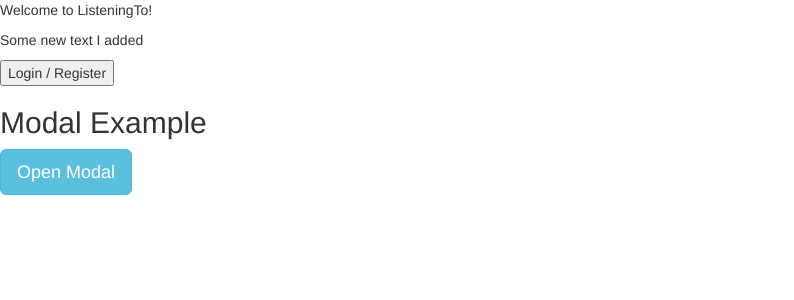
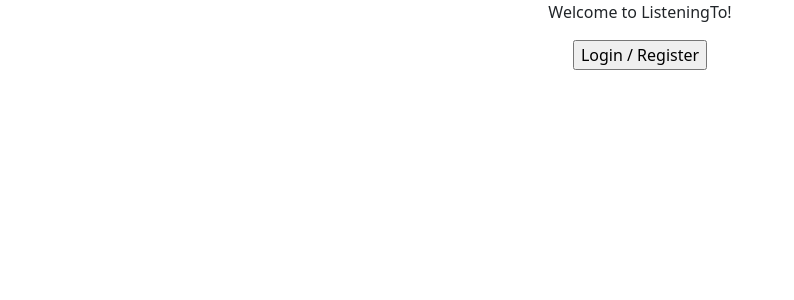
Before and after one commit to phedayat/ListeningTo, a Flask app: page / in a window 1280 px wide. Shown: the top 300 px of the page, without its empty margins (0-794 px from the left). Run offline with Flask 2, Linux system fonts and the light colour scheme; some libraries are stand-ins or nearby versions.

Commit message:
Added new home page and auth pages. Former is landing after auth and latter is for doing back-end authentication. Added relevant methods to main.py. Also created redis_client.py for managing Redis.

```diff
--- a/requirements.txt
+++ b/requirements.txt
@@ -1,7 +1,12 @@
 click==8.0.3
+Deprecated==1.2.13
 Flask==2.0.2
 gunicorn==20.1.0
 itsdangerous==2.0.1
 Jinja2==3.0.3
 MarkupSafe==2.0.1
+packaging==21.3
+pyparsing==3.0.6
+redis==4.1.0
 Werkzeug==2.0.2
+wrapt==1.13.3
--- a/src/main.py
+++ b/src/main.py
@@ -1,7 +1,28 @@
-from flask import Flask, render_template
+from flask import Flask, render_template, request, redirect
+from src.redis_client import RedisClient
+import json
 
 app = Flask(__name__, template_folder="./templates")
+r = RedisClient()
 
 @app.route("/")
 def index():
-	return render_template("index.html", inp="An inputted text!")
+	return render_template("index.html")
+
+@app.route("/login/")
+def login_screen():
+	return render_template("login.html")
+
+@app.route("/auth/", methods=["GET", "POST"])
+def auth():
+	data = request.form # all data goes by name attribute
+	username = data["username"]
+	password = data["password"]
+	target = data["login"]
+	print(f"{username} ;;; {password} ;;; {target}")
+	return redirect("/home/", code=200)
+
+@app.route("/home/")
+def home():
+	# return "None"
+	return render_template("home.html")
--- a/src/templates/index.html
+++ b/src/templates/index.html
@@ -3,40 +3,14 @@
 	<meta charset="utf-8">
     <meta name="viewport" content="width=device-width, initial-scale=1">
 	<title>Amazing App</title>
-	<link rel="stylesheet" href="https://stackpath.bootstrapcdn.com/bootstrap/3.4.1/css/bootstrap.min.css" integrity="sha384-HSMxcRTRxnN+Bdg0JdbxYKrThecOKuH5zCYotlSAcp1+c8xmyTe9GYg1l9a69psu" crossorigin="anonymous">
+	<link rel="stylesheet" href="https://cdn.jsdelivr.net/npm/bootstrap@5.1.3/dist/css/bootstrap.min.css" integrity="sha384-1BmE4kWBq78iYhFldvKuhfTAU6auU8tT94WrHftjDbrCEXSU1oBoqyl2QvZ6jIW3" crossorigin="anonymous">
 </head>
 <body>
-	<main>
+	<main class="container text-center px-4">
 		<p>Welcome to ListeningTo!</p>
-		<p id="test"></p>
-		<input type="button" name="login" value="Login / Register">
-
-		<section id="login-modal">
-		  <h2>Modal Example</h2>
-		  <!-- Trigger the modal with a button -->
-		  <button type="button" class="btn btn-info btn-lg" data-toggle="modal" data-target="#myModal">Open Modal</button>
-
-		  <!-- Modal -->
-		  <div class="modal fade" id="myModal" role="dialog">
-		    <div class="modal-dialog">
-
-		      <!-- Modal content-->
-		      <div class="modal-content">
-		        <div class="modal-header">
-		          <button type="button" class="close" data-dismiss="modal">&times;</button>
-		          <h4 class="modal-title">Modal Header</h4>
-		        </div>
-		        <div class="modal-body">
-		          <p>Some text in the modal.</p>
-		        </div>
-		        <div class="modal-footer">
-		          <button type="button" class="btn btn-default" data-dismiss="modal">Close</button>
-		        </div>
-		      </div>
-
-		    </div>
-		  </div>
-		</section>
+		<a href="/login/">
+			<input type="button" name="login" value="Login / Register">
+		</a>
 	</main>
 
 	<script type="text/javascript" src="{{url_for('static', filename='index.js')}}"></script>
```
Also changed, not shown: src/redis_client.py (added, +18 -0 lines), src/templates/home.html (added, +14 -0 lines), src/templates/login.html (added, +23 -0 lines), src/__init__.py (added).
